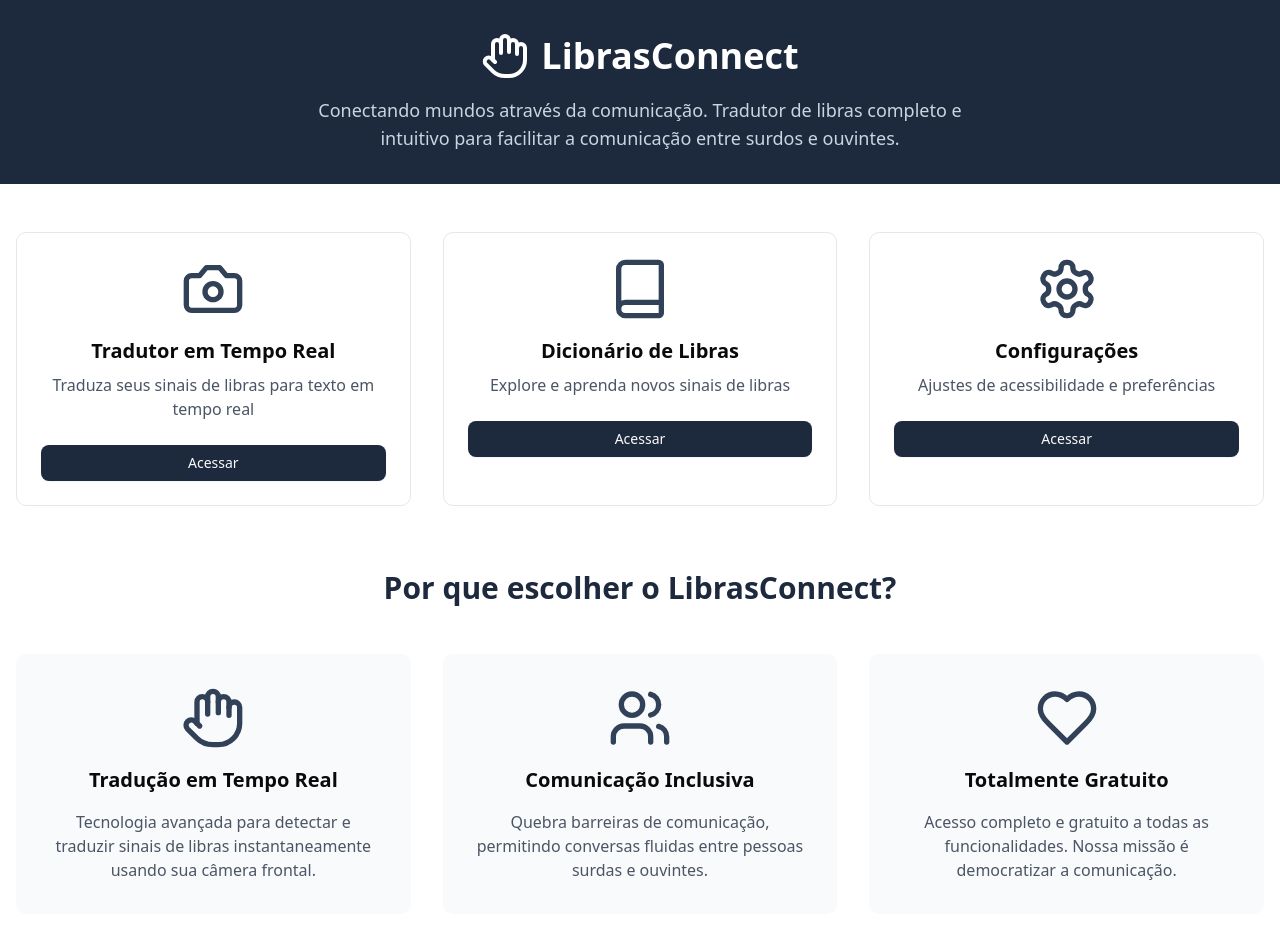
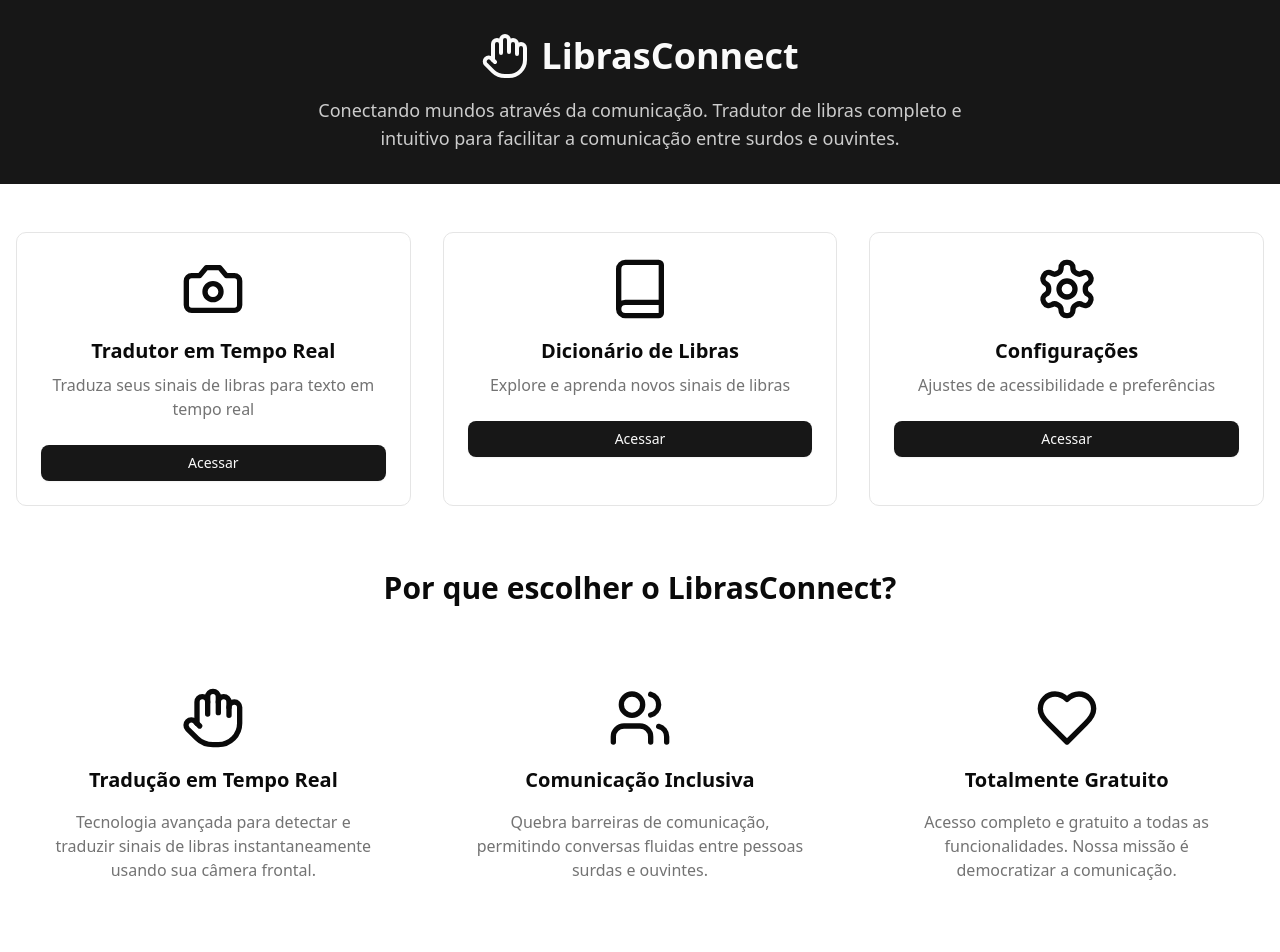
Before and after one commit to BernardoBorbaR/TCC-LibrasConnect, a React (Vite) app: page / in a window 1280 px wide. Shown: the top 952 px of the page. Built offline with nearby package versions, Linux system fonts and the light colour scheme.

Commit message:
configurações ajustadas

```diff
--- a/package.json
+++ b/package.json
@@ -11,7 +11,6 @@
   },
   "dependencies": {
     "@hookform/resolvers": "^5.0.1",
-    "@mediapipe/tasks-vision": "0.10.22-rc.20250304",
     "@radix-ui/react-accordion": "^1.2.10",
     "@radix-ui/react-alert-dialog": "^1.1.13",
     "@radix-ui/react-aspect-ratio": "^1.1.6",
--- a/src/App.css
+++ b/src/App.css
@@ -110,6 +110,29 @@
   --sidebar-ring: oklch(0.556 0 0);
 }
 
+/* --- MODIFICAÇÃO AQUI --- */
+.high-contrast {
+  --background: oklch(0 0 0); /* Preto */
+  --foreground: oklch(1 0 0); /* Branco */
+  --card: oklch(0 0 0);
+  --card-foreground: oklch(1 0 0);
+  --popover: oklch(0 0 0);
+  --popover-foreground: oklch(1 0 0);
+  --primary: oklch(1 0 0); /* Botão primário branco */
+  --primary-foreground: oklch(0 0 0); /* Texto do botão primário preto */
+  --secondary: oklch(0.2 0 0); /* Cinza bem escuro */
+  --secondary-foreground: oklch(1 0 0);
+  --muted: oklch(0.2 0 0);
+  --muted-foreground: oklch(0.8 0 0); /* Cinza claro */
+  --accent: oklch(0.2 0 0);
+  --accent-foreground: oklch(1 0 0);
+  --destructive: oklch(0.8 0.2 30); /* Vermelho vivo */
+  --border: oklch(1 0 0); /* Bordas brancas */
+  --input: oklch(0 0 0);
+  --ring: oklch(0.9 0.3 260); /* Anel de foco azul/violeta vivo */
+}
+/* --- FIM DA MODIFICAÇÃO --- */
+
 @layer base {
   * {
     @apply border-border outline-ring/50;
@@ -119,8 +142,6 @@
   }
 }
 
-/* --- MODIFICAÇÃO AQUI --- */
 .large-text {
   font-size: 18px; /* Aumenta o tamanho da fonte base */
 }
-/* --- FIM DA MODIFICAÇÃO --- */
--- a/src/App.jsx
+++ b/src/App.jsx
@@ -9,15 +9,18 @@ import './App.css'
 function App() {
   const [darkMode, setDarkMode] = useState(false)
   const [largeText, setLargeText] = useState(false)
+  // --- MODIFICAÇÃO AQUI ---
+  const [highContrast, setHighContrast] = useState(false)
+  // --- FIM DA MODIFICAÇÃO ---
 
   return (
     <Router>
       {/* --- MODIFICAÇÃO AQUI --- */}
-      {/* Trocamos 'bg-gray-50' por 'bg-background' para que o tema funcione */}
+      {/* Adicionamos a classe highContrast dinamicamente */}
       <div
         className={`min-h-screen bg-background ${darkMode ? 'dark' : ''} ${
           largeText ? 'large-text' : ''
-        }`}
+        } ${highContrast ? 'high-contrast' : ''}`}
       >
       {/* --- FIM DA MODIFICAÇÃO --- */}
         <Routes>
@@ -32,6 +35,10 @@ function App() {
                 setDarkMode={setDarkMode}
                 largeText={largeText}
                 setLargeText={setLargeText}
+                // --- MODIFICAÇÃO AQUI ---
+                highContrast={highContrast}
+                setHighContrast={setHighContrast}
+                // --- FIM DA MODIFICAÇÃO ---
               />
             }
           />
--- a/src/components/HomePage.jsx
+++ b/src/components/HomePage.jsx
@@ -6,128 +6,136 @@ const HomePage = () => {
   return (
     <div className="min-h-screen">
       {/* Header */}
-      <header className="bg-slate-800 text-white py-8">
+      {/* --- MODIFICAÇÃO AQUI --- */}
+      <header className="bg-primary text-primary-foreground py-8">
         <div className="container mx-auto px-4 text-center">
           <div className="flex items-center justify-center mb-4">
             <Hand className="w-12 h-12 mr-3" />
             <h1 className="text-4xl font-bold">LibrasConnect</h1>
           </div>
-          <p className="text-lg text-slate-300 max-w-2xl mx-auto">
+          <p className="text-lg text-primary-foreground/80 max-w-2xl mx-auto">
             Conectando mundos através da comunicação. Tradutor de libras completo e
             intuitivo para facilitar a comunicação entre surdos e ouvintes.
           </p>
         </div>
       </header>
+      {/* --- FIM DA MODIFICAÇÃO --- */}
 
       {/* Main Content */}
       <main className="container mx-auto px-4 py-12">
         {/* Feature Cards */}
         <div className="grid md:grid-cols-3 gap-8 mb-16">
           {/* Real Time Translator Card */}
-          <div className="bg-white rounded-lg border border-gray-200 p-6 hover:shadow-lg transition-shadow">
+          {/* --- MODIFICAÇÃO AQUI --- */}
+          <div className="bg-card text-card-foreground rounded-lg border p-6 hover:shadow-lg transition-shadow">
             <div className="text-center">
-              <Camera className="w-16 h-16 mx-auto mb-4 text-slate-700" />
+              <Camera className="w-16 h-16 mx-auto mb-4 text-foreground" />
               <h3 className="text-xl font-semibold mb-2">Tradutor em Tempo Real</h3>
-              <p className="text-gray-600 mb-6">
+              <p className="text-muted-foreground mb-6">
                 Traduza seus sinais de libras para texto em tempo real
               </p>
               <Link to="/translator">
-                <Button className="w-full bg-slate-800 hover:bg-slate-700">
+                <Button className="w-full">
                   Acessar
                 </Button>
               </Link>
             </div>
           </div>
+          {/* --- FIM DA MODIFICAÇÃO --- */}
 
           {/* Dictionary Card */}
-          <div className="bg-white rounded-lg border border-gray-200 p-6 hover:shadow-lg transition-shadow">
+          {/* --- MODIFICAÇÃO AQUI --- */}
+          <div className="bg-card text-card-foreground rounded-lg border p-6 hover:shadow-lg transition-shadow">
             <div className="text-center">
-              <Book className="w-16 h-16 mx-auto mb-4 text-slate-700" />
+              <Book className="w-16 h-16 mx-auto mb-4 text-foreground" />
               <h3 className="text-xl font-semibold mb-2">Dicionário de Libras</h3>
-              <p className="text-gray-600 mb-6">
+              <p className="text-muted-foreground mb-6">
                 Explore e aprenda novos sinais de libras
               </p>
-              {/* --- MODIFICAÇÃO AQUI --- */}
               <Link to="/dictionary">
-                <Button className="w-full bg-slate-800 hover:bg-slate-700">
+                <Button className="w-full">
                   Acessar
                 </Button>
               </Link>
-              {/* --- FIM DA MODIFICAÇÃO --- */}
             </div>
           </div>
+          {/* --- FIM DA MODIFICAÇÃO --- */}
 
           {/* Settings Card */}
-          <div className="bg-white rounded-lg border border-gray-200 p-6 hover:shadow-lg transition-shadow">
+          {/* --- MODIFICAÇÃO AQUI --- */}
+          <div className="bg-card text-card-foreground rounded-lg border p-6 hover:shadow-lg transition-shadow">
             <div className="text-center">
-              <Settings className="w-16 h-16 mx-auto mb-4 text-slate-700" />
+              <Settings className="w-16 h-16 mx-auto mb-4 text-foreground" />
               <h3 className="text-xl font-semibold mb-2">Configurações</h3>
-              <p className="text-gray-600 mb-6">
+              <p className="text-muted-foreground mb-6">
                 Ajustes de acessibilidade e preferências
               </p>
-              {/* --- MODIFICAÇÃO AQUI --- */}
               <Link to="/settings">
-                <Button className="w-full bg-slate-800 hover:bg-slate-700">
+                <Button className="w-full">
                   Acessar
                 </Button>
               </Link>
-              {/* --- FIM DA MODIFICAÇÃO --- */}
             </div>
           </div>
+          {/* --- FIM DA MODIFICAÇÃO --- */}
         </div>
 
         {/* Why Choose Section */}
         <section className="mb-16">
-          <h2 className="text-3xl font-bold text-center mb-12 text-slate-800">
+          {/* --- MODIFICAÇÃO AQUI --- */}
+          <h2 className="text-3xl font-bold text-center mb-12 text-foreground">
             Por que escolher o LibrasConnect?
           </h2>
 
           <div className="grid md:grid-cols-3 gap-8">
             {/* Real Time Translation */}
-            <div className="text-center bg-gray-50 p-8 rounded-lg">
-              <Hand className="w-16 h-16 mx-auto mb-4 text-slate-700" />
+            <div className="text-center bg-card p-8 rounded-lg">
+              <Hand className="w-16 h-16 mx-auto mb-4 text-foreground" />
               <h3 className="text-xl font-semibold mb-4">Tradução em Tempo Real</h3>
-              <p className="text-gray-600">
+              <p className="text-muted-foreground">
                 Tecnologia avançada para detectar e traduzir sinais de
                 libras instantaneamente usando sua câmera frontal.
               </p>
             </div>
 
             {/* Inclusive Communication */}
-            <div className="text-center bg-gray-50 p-8 rounded-lg">
-              <Users className="w-16 h-16 mx-auto mb-4 text-slate-700" />
+            <div className="text-center bg-card p-8 rounded-lg">
+              <Users className="w-16 h-16 mx-auto mb-4 text-foreground" />
               <h3 className="text-xl font-semibold mb-4">Comunicação Inclusiva</h3>
-              <p className="text-gray-600">
+              <p className="text-muted-foreground">
                 Quebra barreiras de comunicação, permitindo
                 conversas fluidas entre pessoas surdas e ouvintes.
               </p>
             </div>
 
             {/* Totally Free */}
-            <div className="text-center bg-gray-50 p-8 rounded-lg">
-              <Heart className="w-16 h-16 mx-auto mb-4 text-slate-700" />
+            <div className="text-center bg-card p-8 rounded-lg">
+              <Heart className="w-16 h-16 mx-auto mb-4 text-foreground" />
               <h3 className="text-xl font-semibold mb-4">Totalmente Gratuito</h3>
-              <p className="text-gray-600">
+              <p className="text-muted-foreground">
                 Acesso completo e gratuito a todas as
                 funcionalidades. Nossa missão é democratizar a
                 comunicação.
               </p>
             </div>
           </div>
+          {/* --- FIM DA MODIFICAÇÃO --- */}
         </section>
       </main>
 
       {/* Footer */}
-      <footer className="bg-slate-800 text-white py-8">
+      {/* --- MODIFICAÇÃO AQUI --- */}
+      <footer className="bg-primary text-primary-foreground py-8">
         <div className="container mx-auto px-4 text-center">
           <h3 className="text-lg font-semibold mb-2">
             Site construído para ajudar a comunidade surda
           </h3>
-          <p className="text-slate-300">
+          <p className="text-primary-foreground/80">
             LibrasConnect - Conectando mundos através da comunicação acessível
           </p>
         </div>
       </footer>
+      {/* --- FIM DA MODIFICAÇÃO --- */}
     </div>
   )
 }
--- a/src/hooks/useHandTracking.js
+++ /dev/null
@@ -1,41 +0,0 @@
-import { useState, useEffect } from 'react'
-import { HandLandmarker, FilesetResolver } from '@mediapipe/tasks-vision'
-
-export const useHandTracking = () => {
-  const [handLandmarker, setHandLandmarker] = useState(null)
-  const [isInitialized, setIsInitialized] = useState(false)
-
-  useEffect(() => {
-    const createHandLandmarker = async () => {
-      try {
-        const vision = await FilesetResolver.forVisionTasks(
-          'https://cdn.jsdelivr.net/npm/@mediapipe/tasks-vision@latest/wasm'
-        )
-        const landmarker = await HandLandmarker.createFromOptions(vision, {
-          baseOptions: {
-            modelAssetPath: `https://storage.googleapis.com/mediapipe-models/hand_landmarker/hand_landmarker/latest1/hand_landmarker.task`,
-            delegate: 'GPU',
-          },
-          runningMode: 'VIDEO',
-          numHands: 1,
-        })
-        setHandLandmarker(landmarker)
-        setIsInitialized(true)
-        console.log('HandLandmarker inicializado com sucesso.')
-      } catch (error) {
-        console.error('Erro ao inicializar o HandLandmarker:', error)
-      }
-    }
-
-    createHandLandmarker()
-
-    // Função de limpeza para fechar o landmarker quando o componente for desmontado
-    return () => {
-      handLandmarker?.close()
-    }
-    // O ESLint pode reclamar da dependência 'handLandmarker', mas queremos que isso rode apenas uma vez.
-    // eslint-disable-next-line react-hooks/exhaustive-deps
-  }, [])
-
-  return { handLandmarker, isInitialized }
-}
```
Also changed, not shown: src/components/RealTimeTranslator.jsx (+16 -79 lines), src/components/Settings.jsx (+10 -17 lines), src/lib/gestureRecognizer.js (deleted, +0 -54 lines), 1 other file (tests, documents, lock files or other folders).
